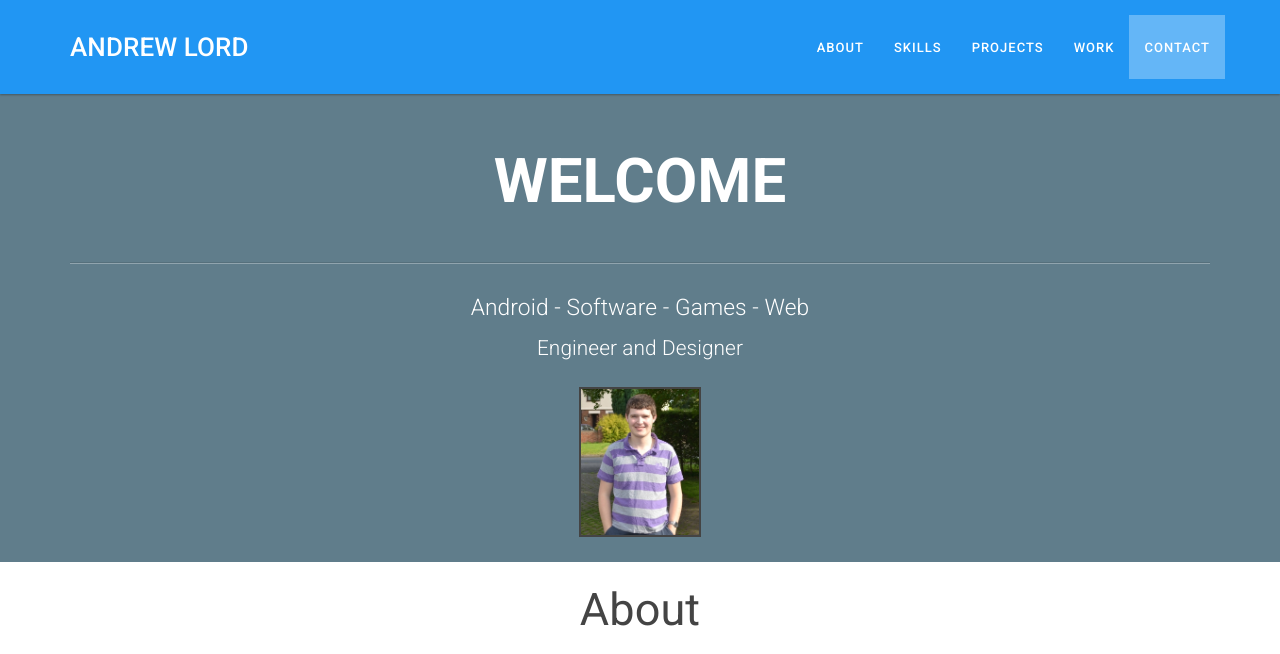
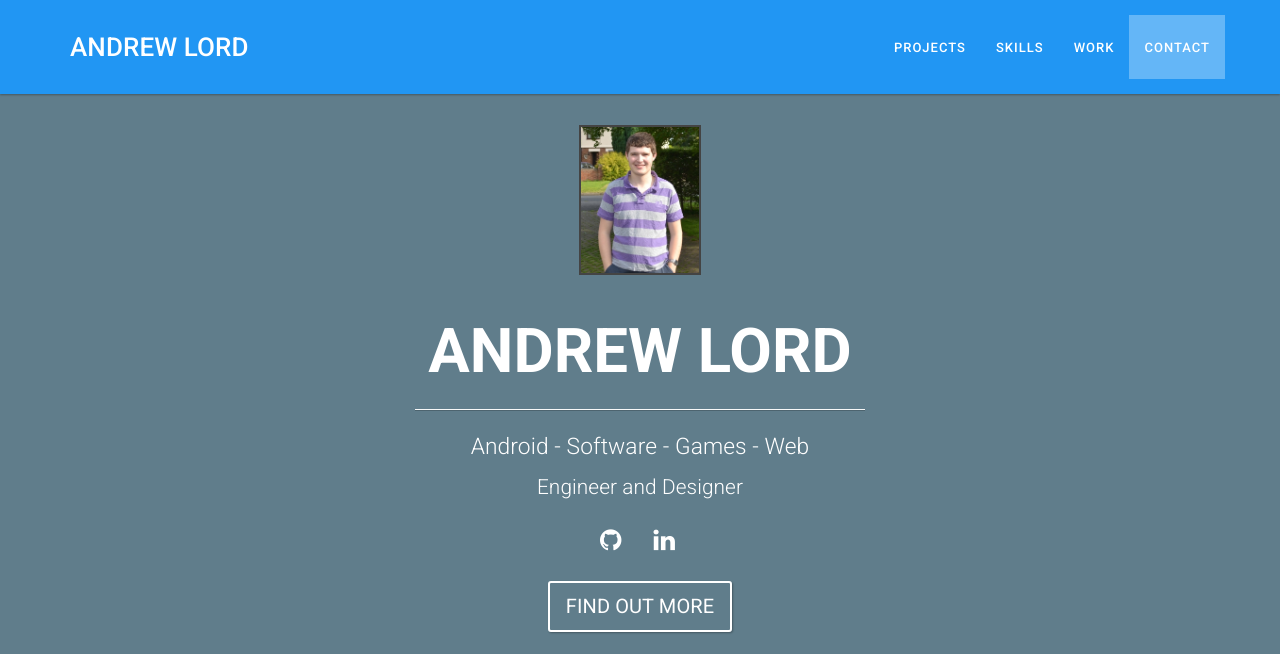
Before and after one commit to npmcdn-to-unpkg-bot/andrewlord1990.github.io, a PHP site: page / in a window 1280 px wide. Shown: the top 654 px of the page. Run offline with PHP 8.4, Linux system fonts and the light colour scheme.

Commit message:
Reorganised navbar, added quote section, re-styled header, added social icons.

```diff
--- a/css/main.css
+++ b/css/main.css
@@ -26,22 +26,22 @@
 .navbar {
     text-transform: uppercase;
     font-weight: 500;
-    background: rgb(33, 150, 243);
+    background: #2196f3;
 }
 
 .navbar .navbar-brand,
 .navbar .navbar-nav li a {
-    color: rgb(255, 255, 255);
+    color: #fff;
 }
 
 .navbar .navbar-toggle .icon-bar {
-    background: rgb(255, 255, 255);
+    background: #fff;
 }
 
 .navbar .navbar-nav li.active a,
 .navbar .navbar-nav > .active > a,
 .navbar-default .navbar-nav > .active > a {
-    color: rgb(255, 255, 255) !important;
+    color: #fff !important;
     background: rgba(255, 255, 255, .3) !important;
 }
 
@@ -63,7 +63,7 @@
 header {
     text-align: center;
     color: #fff;
-    background: #607D8B  ;
+    background: #607d8b;
 }
 
 header .container {
@@ -74,22 +74,22 @@ header .container {
 header .container .img-responsive {
     height: 150px;
     display: block;
-    margin: 20px auto 0;
+    margin: 0 auto 10px;
     border: 2px solid rgb(68, 68, 68);
 }
 
 header .intro-text .name {
     text-transform: uppercase;
-    font-size: 2em;
+    font-size: 2.5em;
     font-weight: 700;
     margin-bottom: 0;
 }
 
 header .intro-text hr {
-    border: 0;
-    height: 0;
-    border-top: 1px solid rgba(0, 0, 0, 0.1);
-    border-bottom: 1px solid rgba(255, 255, 255, 0.3);
+    width: 275px;
+    border-top: 1px solid #f8f8f8;
+    border-bottom: 1px solid rgba(0,0,0,0.2);
+    margin: 0 auto 10px;
 }
 
 header .intro-text .skills {
@@ -104,10 +104,40 @@ header .intro-text .developer {
     margin-bottom: 0;
 }
 
+header .intro-text {
+    margin-bottom: 10px;
+}
+
+header ul.social-buttons {
+    margin-top: 5px;
+}
+
+header ul.social-buttons li a:hover,
+header ul.social-buttons li a:focus,
+header ul.social-buttons li a:active {
+    color: #607d8b;
+    background-color: #fff;
+}
+
+header .btn-outline:hover {
+    border: solid 2px #fff;
+    background: #fff;
+    color: #607d8b;
+}
+
 @media(min-width:768px) {
     header .container {
         padding-top: 125px;
         padding-bottom: 25px;
+    }
+
+    header .container .img-responsive {
+        margin: 0 auto 20px;
+    }
+
+    header .intro-text hr {
+        width: 450px;
+        margin: 0 auto 15px;
     }
 
     header .intro-text .name {
@@ -121,23 +151,59 @@ header .intro-text .developer {
     header .intro-text .developer {
         font-size: 1.6em;
     }
+
+    header ul.social-buttons {
+        margin-top: 15px;
+    }
+
+    header .intro-text {
+        margin-bottom: 20px;
+    }
+}
+
+/* Projects */
+#projects {
+    background-image: url('../img/footprints.jpg');
+    background-repeat: no-repeat;
+    background-attachment: fixed;
+    background-position: center;
+    color: #fff;
+    text-align: center;
+    padding: 40px 0;
+}
+
+#projects .quote {
+    font-size: 1.75em;
+    font-weight: 500;
+    margin-bottom: 0;
+}
+
+#projects .author {
+    font-size: 1.6em;
+    font-weight: 300;
+    margin-bottom: 0;
 }
 
 /* Buttons */
-.btn-outline {
-    border: solid 2px #000;
+.btn-outline,
+.btn-outline:active,
+.btn-outline.active {
+    border: solid 2px #fff;
     font-size: 20px;
     background: 0 0;
     transition: all .3s ease-in-out;
+    color: #fff;
 }
 
-.btn-outline:hover,
-.btn-outline:focus,
-.btn-outline:active,
-.btn-outline.active {
+.btn-outline:focus {
     border: solid 2px #000;
-    color: #18bc9c;
+    color: #000;
+}
+
+.btn-outline:hover {
+    border: solid 2px #fff;
     background: #fff;
+    color: #2196f3;
 }
 
 .btn-social {
@@ -156,3 +222,58 @@ header .intro-text .developer {
 .btn.active {
     outline: 0;
 }
+
+/* Social icons */
+ul.social-buttons li a {
+    display: block;
+    border-radius: 100%;
+    width: 40px;
+    height: 40px;
+    font-size: 25px;
+    line-height: 40px;
+    outline: 0;
+    color: #fff;
+    -webkit-transition: all .3s;
+    -moz-transition: all .3s;
+    transition: all .3s;
+}
+
+ul.social-buttons li a:hover,
+ul.social-buttons li a:focus,
+ul.social-buttons li a:active {
+    color: #2196f3;
+    background-color: #fff;
+}
+
+
+/* Footer */
+footer {
+    padding: 25px 0;
+    text-align: center;
+}
+
+footer span.copyright {
+    line-height: 40px;
+}
+
+footer ul.quicklinks {
+    margin-bottom: 0;
+    line-height: 40px;
+}
+
+footer ul.social-buttons {
+    margin-bottom: 0;
+}
+
+footer ul.social-buttons li a {
+    border-radius: 100%;
+    color: #2196f3;
+    background-color: #fff;
+}
+
+footer ul.social-buttons li a:hover,
+footer ul.social-buttons li a:focus,
+footer ul.social-buttons li a:active {
+    color: #fff;
+    background-color: #2196f3;
+}
--- a/index.html
+++ b/index.html
@@ -46,13 +46,10 @@
                         <a href="#page-top"></a>
                     </li>
                     <li class="page-scroll">
-                        <a href="#about">About</a>
+                        <a href="#projects">Projects</a>
                     </li>
                     <li class="page-scroll">
                         <a href="#skills">Skills</a>
-                    </li>
-                    <li class="page-scroll">
-                        <a href="#projects">Projects</a>
                     </li>
                     <li class="page-scroll">
                         <a href="#work">Work</a>
@@ -65,23 +62,33 @@
         </div>
     </nav>
 
-    <header class="intro">
+    <header>
         <div class="container">
             <div class="row">
-                <div class="col-sm-12">
+                <div class="col-xs-12 page-scroll">
+                    <img class="img-responsive" src="img/me.jpg" alt="Picture of myself" />
                     <div class="intro-text">
-                        <p class="name">Welcome</p>
+                        <p class="name">Andrew Lord</p>
                         <hr />
                         <p class="skills">Android - Software - Games - Web</p>
                         <p class="developer">Engineer and Designer</p>
+                        <ul class="list-inline social-buttons">
+                            <li><a href="https://github.com/andrewlord1990"><i class="fa fa-github"></i></a>
+                            </li>
+                            <li><a href="https://www.linkedin.com/pub/andrew-lord/99/ba4/60b/en"><i class="fa fa-linkedin"></i></a>
+                            </li>
+                        </ul>
                     </div>
-                </div>
-                <div class="col-sm-12">
-                    <img class="img-responsive" src="img/me.jpg" alt="Picture of myself" />
+                    <a href="#about" class="btn btn-lg btn-outline">Find out more</a>
                 </div>
             </div>
         </div>
     </header>
+
+    <div id="projects">
+        <p class="quote">“We can only see a short distance ahead, but we can see plenty there that needs to be done.”</p>
+        <p class="author">Alan Turing</p>
+    </div>
 
     <!-- Portfolio Grid Section
     <section id="portfolio">
@@ -155,10 +162,9 @@
                 </div>
             </div>
         </div>
-    </section>
+    </section>-->
 
-    <!-- About Section -->
-    <section class="success" id="about">
+    <section class="success" id="about2">
         <div class="container">
             <div class="row">
                 <div class="col-lg-12 text-center">
@@ -236,48 +242,25 @@
         </div>
     </section>
 
-    <!-- Footer -->
-    <footer class="text-center">
-        <div class="footer-above">
+    <footer>
         <div class="container">
             <div class="row">
-                    <div class="footer-col col-md-4">
-                        <h3>Location</h3>
-                        <p>3481 Melrose Place<br>Beverly Hills, CA 90210</p>
+                <div class="col-md-4">
+                    <span class="copyright">Copyright &copy; Andrew Lord 2014</span>
                 </div>
-                    <div class="footer-col col-md-4">
-                        <h3>Around the Web</h3>
-                        <ul class="list-inline">
-                            <li>
-                                <a href="#" class="btn-social btn-outline"><i class="fa fa-fw fa-facebook"></i></a>
+                <div class="col-md-4">
+                    <ul class="list-inline social-buttons">
+                        <li><a href="https://github.com/andrewlord1990"><i class="fa fa-github"></i></a>
                         </li>
-                            <li>
-                                <a href="#" class="btn-social btn-outline"><i class="fa fa-fw fa-google-plus"></i></a>
-                            </li>
-                            <li>
-                                <a href="#" class="btn-social btn-outline"><i class="fa fa-fw fa-twitter"></i></a>
-                            </li>
-                            <li>
-                                <a href="#" class="btn-social btn-outline"><i class="fa fa-fw fa-linkedin"></i></a>
-                            </li>
-                            <li>
-                                <a href="#" class="btn-social btn-outline"><i class="fa fa-fw fa-dribbble"></i></a>
+                        <li><a href="https://www.linkedin.com/pub/andrew-lord/99/ba4/60b/en"><i class="fa fa-linkedin"></i></a>
                         </li>
                     </ul>
                 </div>
-                    <div class="footer-col col-md-4">
-                        <h3>About Freelancer</h3>
-                        <p>Freelance is a free to use, open source Bootstrap theme created by <a href="http://startbootstrap.com">Start Bootstrap</a>.</p>
-                    </div>
-                </div>
-            </div>
-        </div>
-        <div class="footer-below">
-            <div class="container">
-                <div class="row">
-                    <div class="col-lg-12">
-                        Copyright &copy; Andrew Lord 2014
-                    </div>
+                <div class="col-md-4">
+                    <ul class="list-inline quicklinks page-scroll">
+                        <li><a href="#page-top">Return to Top</a>
+                        </li>
+                    </ul>
                 </div>
             </div>
         </div>
@@ -525,7 +508,6 @@
     <script src="js/jqBootstrapValidation.js"></script>
     <script src="js/contact_me.js"></script>
 
-    <!-- Custom Theme JavaScript -->
     <script src="js/main.js"></script>
 
 </body>
```
Lines whose indentation alone changed are shown as unchanged.
